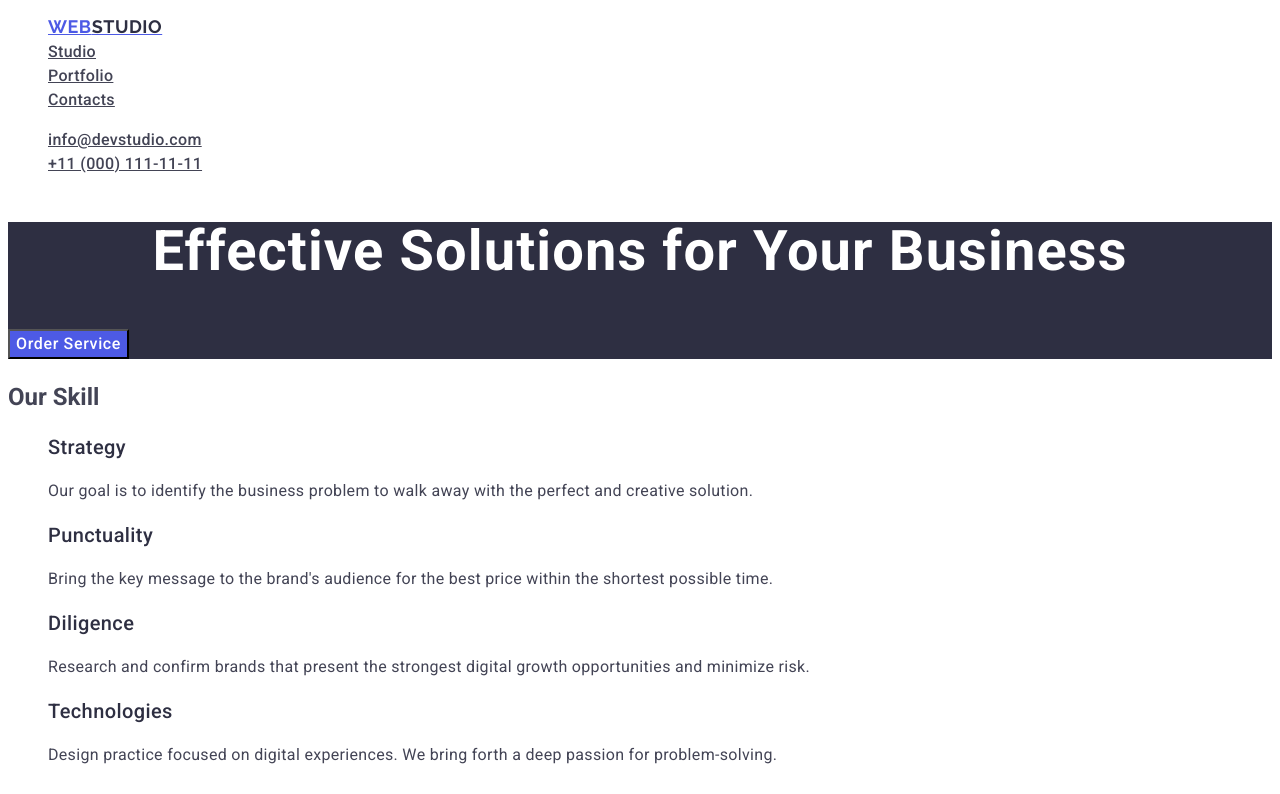
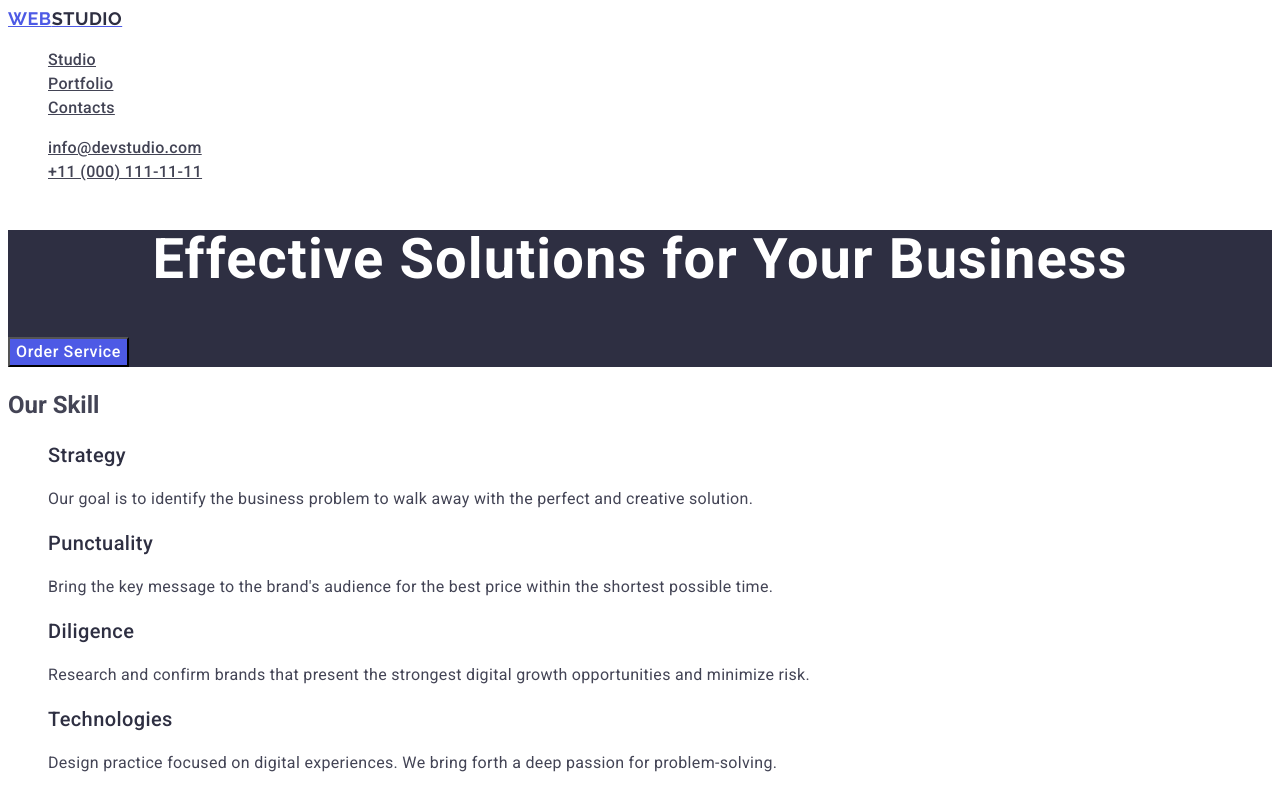
Before and after one commit to P4ela5/goit-markup-hw-02, a plain HTML site: page index.html in a window 1280 px wide. Shown: the top 794 px of the page. Drawn offline with Linux system fonts and the light colour scheme.

Commit message:
Update index.html

```diff
--- a/index.html
+++ b/index.html
@@ -12,9 +12,9 @@
 <body>
     <header>
         <nav>
+            <a class="logo" href="./index.html">Web<span class="logo-accent">Studio</span></a>
             <ul class="header-list">
-                <li> <a class="logo" href="./index.html">Web<span class="logo-accent">Studio</span></a></li>
-                <li> <a class="header-link" href="#">Studio</a></li>
+                <li> <a class="header-link" href="./index.html">Studio</a></li>
                 <li> <a class="header-link" href="#">Portfolio</a></li>
                 <li> <a class="header-link" href="#">Contacts</a></li>
             </ul>
```
